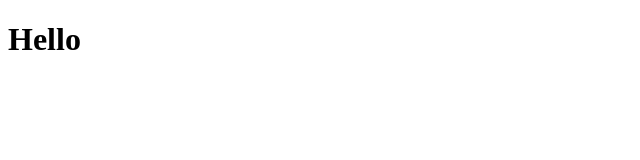
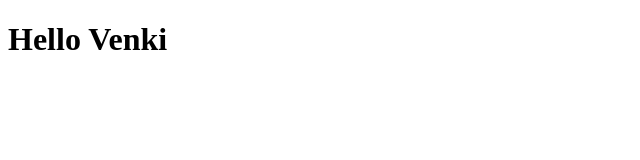
Before and after one commit to johnnithin08/johnnithin08.github.io, a plain HTML site: page index.html in a window 1280 px wide. Shown: the whole page, without its empty margins (0-640 px from the left). Drawn offline with Linux system fonts and the light colour scheme.

Commit message:
Update index.html

```diff
--- a/index.html
+++ b/index.html
@@ -7,6 +7,6 @@
     <title>Document</title>
 </head>
 <body>
-    <h1>Hello</h1>
+    <h1>Hello Venki</h1>
 </body>
 </html>
```
